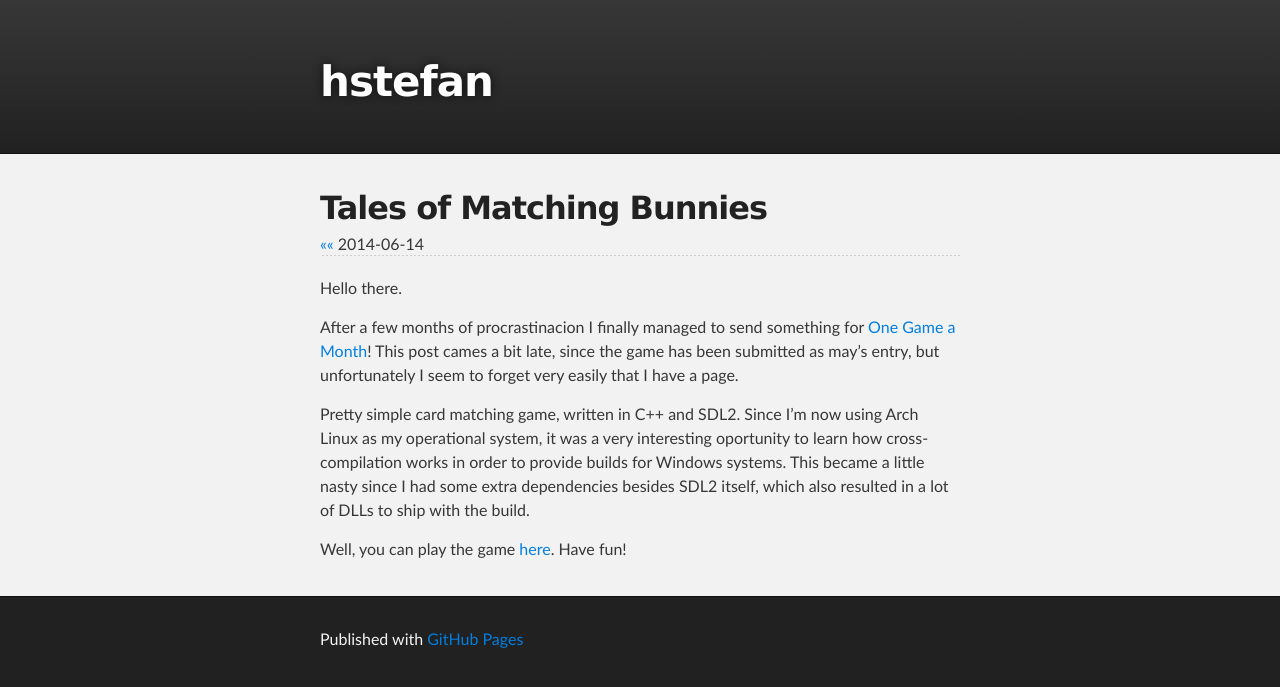
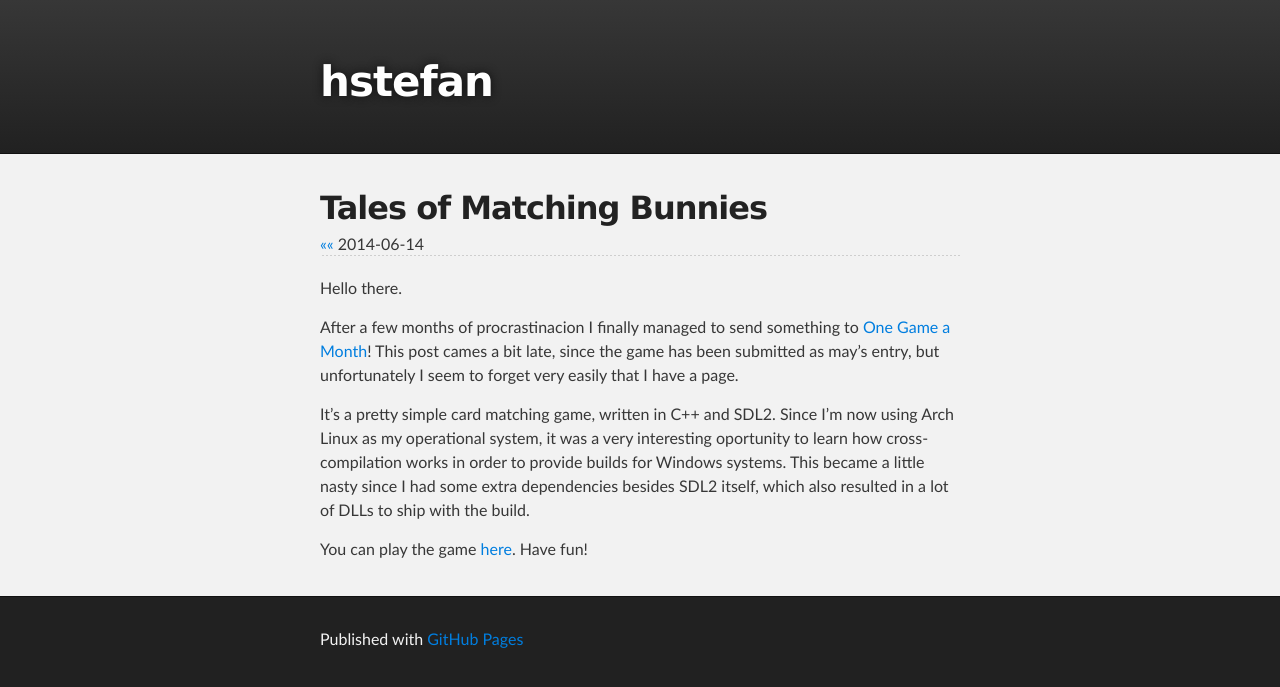
Before and after one commit to hstefan/hstefan.github.com, a Jekyll site: the page built from _posts/2014-06-14-Tales-Of-Matching-Bunnies.md, in a window 1280 px wide. Shown: the top 687 px of the page. Built offline with Jekyll 4.4.1, drawn with Linux system fonts in a browser that asks for light colours.

Commit message:
Small fixes.

```diff
--- a/_posts/2014-06-14-Tales-Of-Matching-Bunnies.md
+++ b/_posts/2014-06-14-Tales-Of-Matching-Bunnies.md
@@ -5,13 +5,13 @@ layout: post
 ---
 Hello there.
 
-After a few months of procrastinacion I finally managed to send something for [One Game a Month](http://www.onegameamonth.com/)!
+After a few months of procrastinacion I finally managed to send something to [One Game a Month](http://www.onegameamonth.com/)!
 This post cames a bit late, since the game has been submitted as may's entry, but unfortunately I seem to forget
 very easily that I have a page.
 
-Pretty simple card matching game, written in C++ and SDL2. Since I'm now using Arch Linux as my operational system,
+It's a pretty simple card matching game, written in C++ and SDL2. Since I'm now using Arch Linux as my operational system,
 it was a very interesting oportunity to learn how cross-compilation works in order to provide builds for Windows
 systems. This became a little nasty since I had some extra dependencies besides SDL2 itself, which also resulted
 in a lot of DLLs to ship with the build.
 
-Well, you can play the game [here](/files/TalesOfMatchingBunnies.zip). Have fun!
+You can play the game [here](/files/TalesOfMatchingBunnies.zip). Have fun!
```
